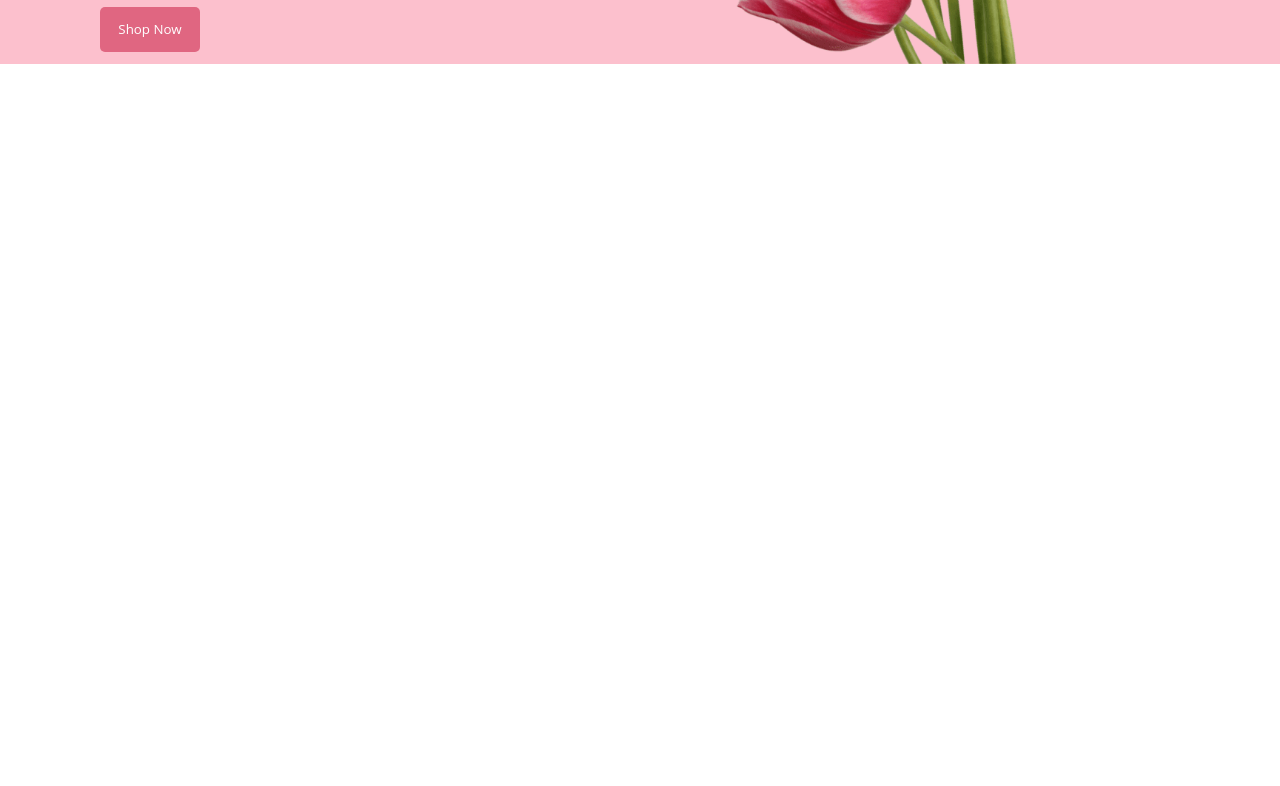
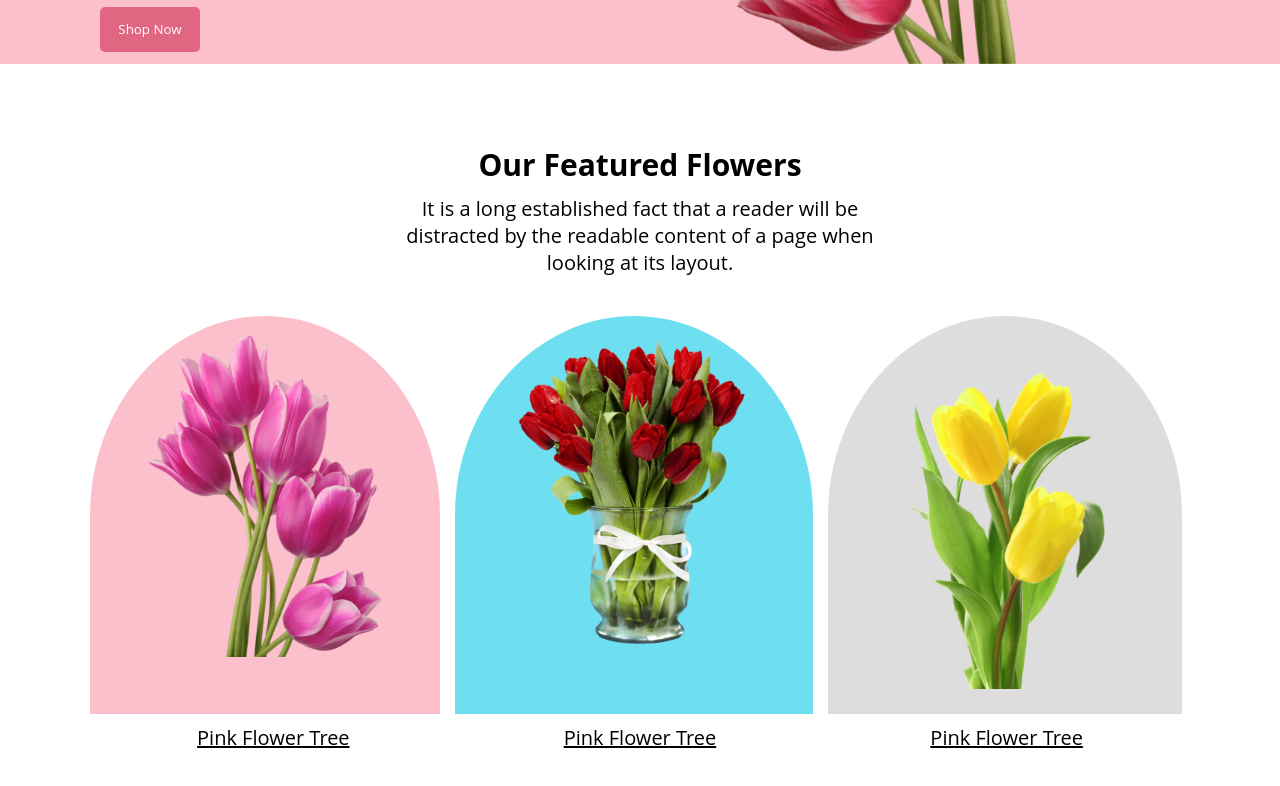
Before and after one commit to azizul-haq/module-6-assignment, a plain HTML site: page index.html in a window 1280 px wide. Shown: the part 528-1314 px from the top of the page. Before the commit the page ends 800 px from the top, so only its background shows below. Drawn offline with Linux system fonts and the light colour scheme.

Commit message:
our features

```diff
--- a/index.html
+++ b/index.html
@@ -24,7 +24,34 @@
           </div>
     </header>
     <main>
-
+              <!-- feature section -->
+      <section>
+        <div class="feature">
+          <div class="feature-content">
+            <h1>Our Featured Flowers</h1>
+            <p>
+              It is a long established fact that a reader will be distracted by
+              the readable content of a page when looking at its layout.
+            </p>
+          </div>
+          <div class="feature-images">
+            <div class="image-1">
+              <img src="./images/pngwing 6.png" alt="" />
+            </div>
+            <div class="image-2">
+              <img src="./images/pngwing 8.png" alt="" />
+            </div>
+            <div class="image-3">
+              <img src="./images/pngwing 7.png" alt="" />
+            </div>
+          </div>
+          <div class="feature-image-info">
+            <p>Pink Flower Tree</p>
+            <p>Pink Flower Tree</p>
+            <p>Pink Flower Tree</p>
+          </div>
+        </div>
+      </section>
     </main>
     <footer>
 
--- a/styles/style.css
+++ b/styles/style.css
@@ -49,3 +49,53 @@ header{
 .header-title>h1{
     font-size: 70px;
 }
+
+/* feature section */
+.feature-content,.instagram-content{
+    width: 500px;
+    text-align: center;
+    margin: 0 auto;
+}
+
+.feature-images, .instagram-images{
+    display: flex;
+    width: 1100px;
+    margin: 0 auto;
+    gap: 15px;
+    margin-top: 30px;
+
+}
+.feature-image-info{
+    display: flex;
+        width: 1100px;
+        margin: 0 auto;
+        justify-content: space-around;
+
+}
+.feature-image-info p {
+   text-decoration: underline;
+}
+.feature-images img{
+    width: 75%;
+}
+.feature-images .image-1{
+    background-color: #fcc0cd;
+    border-top-left-radius: 50%;
+    border-top-right-radius: 50%;
+    padding: 20px;
+    text-align: center;
+}
+.feature-images .image-2{
+    background-color: #6edef1;
+    border-top-left-radius: 50%;
+    border-top-right-radius: 50%;
+    padding: 20px;
+    text-align: center;
+}
+.feature-images .image-3{
+    background-color: #ddd;
+    border-top-left-radius: 50%;
+    border-top-right-radius: 50%;
+    padding: 20px;
+    text-align: center;
+}
```
